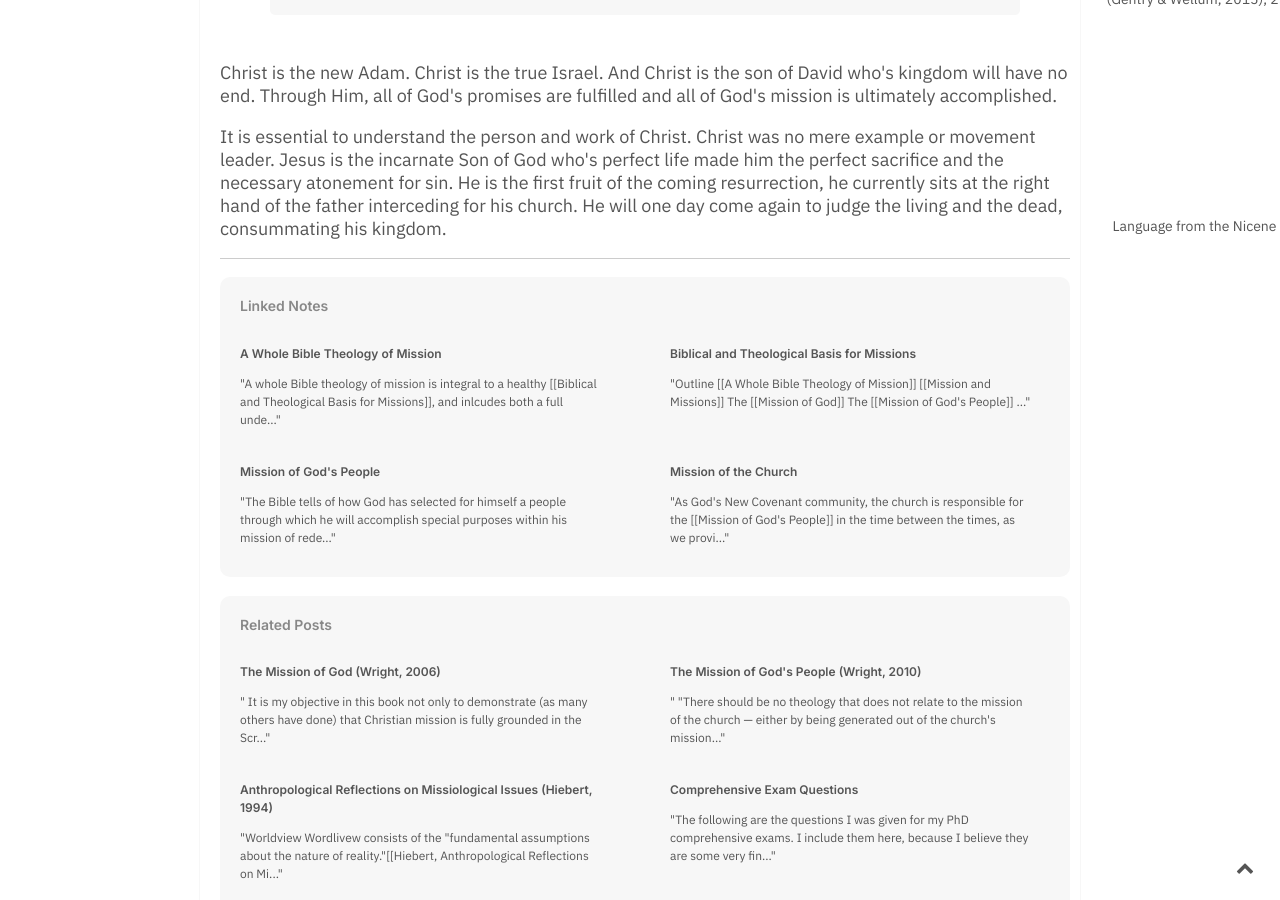
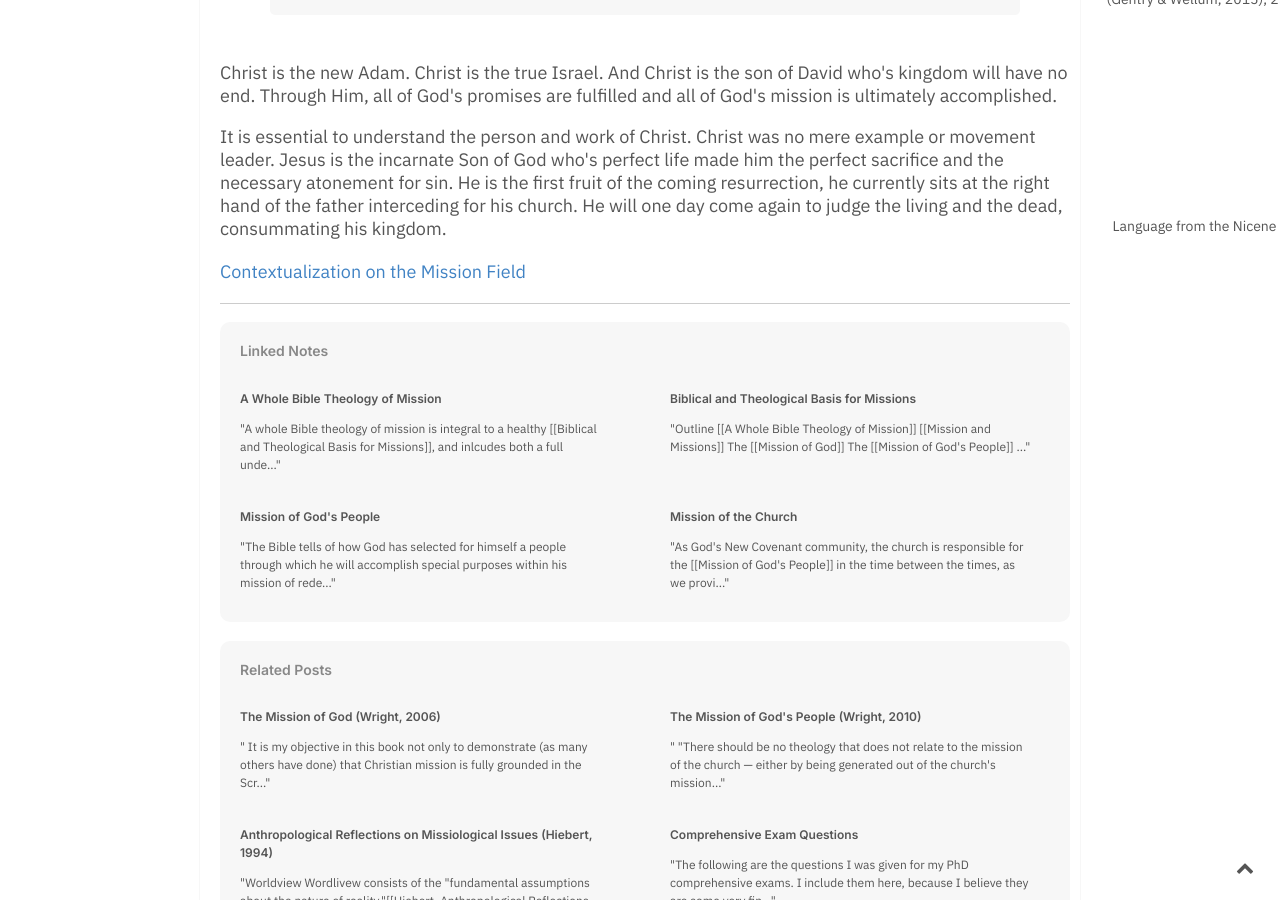
Before and after one commit to keelancook/notebook, a Jekyll site: the page built from _notes/mission-of-god.md, in a window 1280 px wide and 900 px high, scrolled down 3490 px. Built offline with Jekyll 4.4.1, drawn with Linux system fonts in a browser that asks for light colours; part of the change alters nothing that is shown.

Commit message:
Edited Note

```diff
--- a/_notes/mission-of-god.md
+++ b/_notes/mission-of-god.md
@@ -4,7 +4,7 @@ author: Keelan Cook
 season: spring
 tags: missions theology
 created: 2021-01-19T00:00:00-06:00
-modified: 2021-01-22T20:54:32-06:00
+modified: 2021-01-24T05:16:24-06:00
 ---
 
 **Summary:**
@@ -60,3 +60,5 @@ The biblical metanarrative progressively unfolds in such a way as to resolve its
 Christ is the new Adam. Christ is the true Israel. And Christ is the son of David who's kingdom will have no end. Through Him, all of God's promises are fulfilled and all of God's mission is ultimately accomplished.
 
 It is essential to understand the person and work of Christ. Christ was no mere example or movement leader. Jesus is the incarnate Son of God who's perfect life made him the perfect sacrifice and the necessary atonement for sin. He is the first fruit of the coming resurrection, he currently sits at the right hand of the father interceding for his church. He will one day come again to judge the living and the dead, consummating his kingdom.[[Language from the Nicene Creed.::rmn]]
+
+[[Contextualization on the Mission Field]]
```
